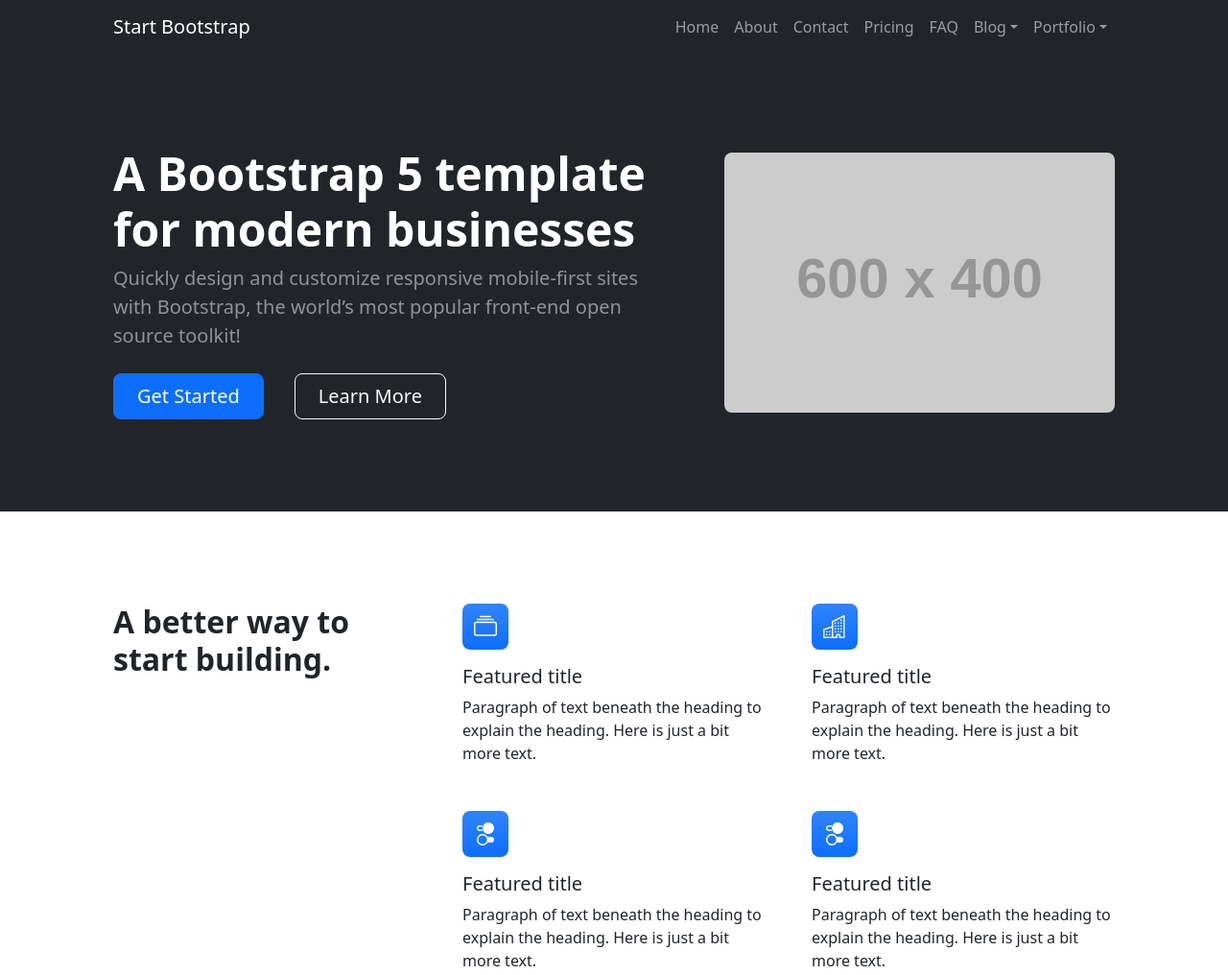
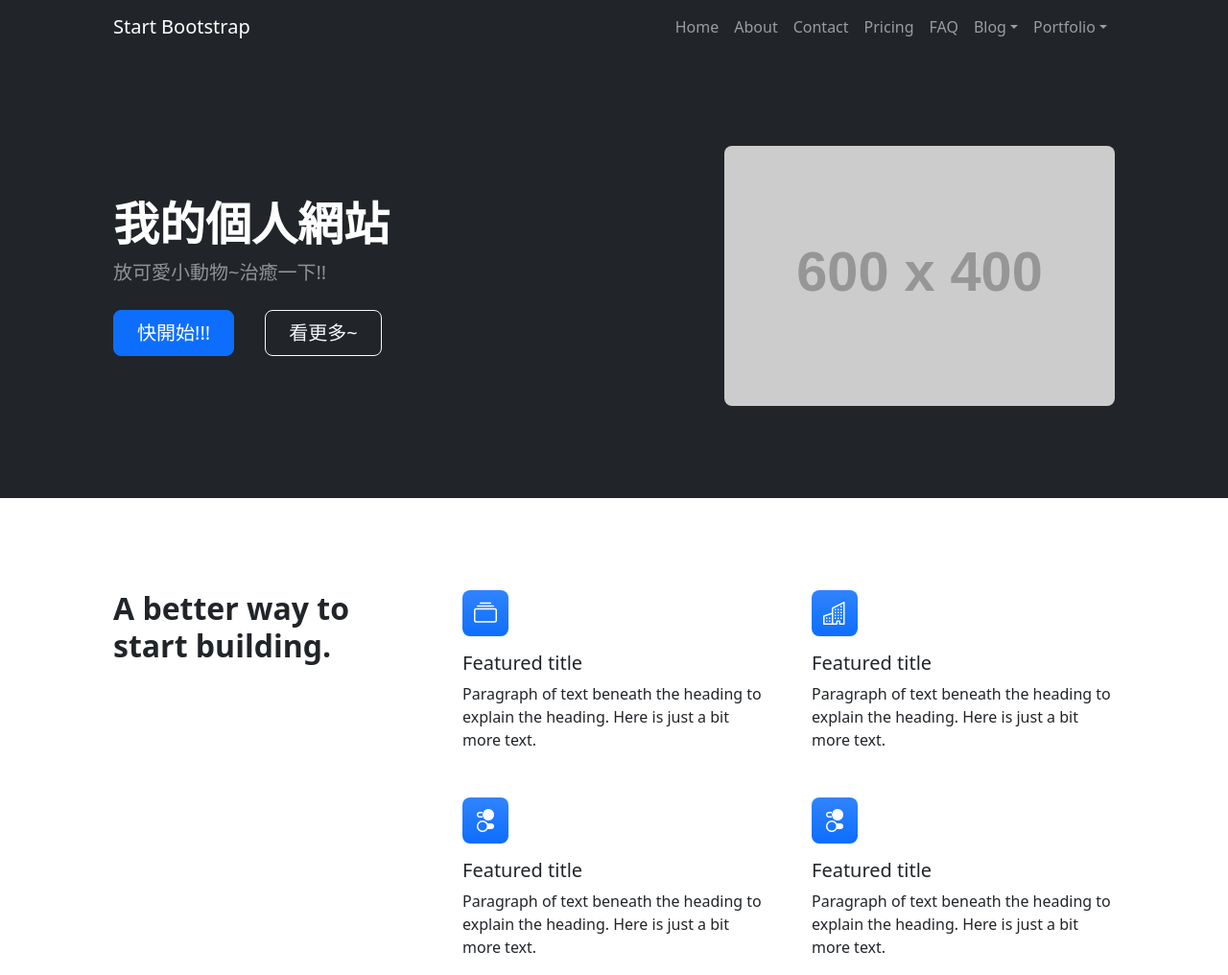
Before and after one commit to Tsukiyooo/my-website, a plain HTML site: page index.html in a window 1280 px wide. Shown: the top 1016 px of the page at 96% size. Drawn offline with nearby package versions, Linux system fonts and the light colour scheme; placeholder pictures from the web are drawn by us.

Commit message:
change title word

```diff
--- a/index.html
+++ b/index.html
@@ -51,11 +51,11 @@
                     <div class="row gx-5 align-items-center justify-content-center">
                         <div class="col-lg-8 col-xl-7 col-xxl-6">
                             <div class="my-5 text-center text-xl-start">
-                                <h1 class="display-5 fw-bolder text-white mb-2">A Bootstrap 5 template for modern businesses</h1>
-                                <p class="lead fw-normal text-white-50 mb-4">Quickly design and customize responsive mobile-first sites with Bootstrap, the world’s most popular front-end open source toolkit!</p>
+                                <h1 class="display-5 fw-bolder text-white mb-2">我的個人網站</h1>
+                                <p class="lead fw-normal text-white-50 mb-4">放可愛小動物~治癒一下!!</p>
                                 <div class="d-grid gap-3 d-sm-flex justify-content-sm-center justify-content-xl-start">
-                                    <a class="btn btn-primary btn-lg px-4 me-sm-3" href="#features">Get Started</a>
-                                    <a class="btn btn-outline-light btn-lg px-4" href="#!">Learn More</a>
+                                    <a class="btn btn-primary btn-lg px-4 me-sm-3" href="#features">快開始!!!</a>
+                                    <a class="btn btn-outline-light btn-lg px-4" href="#!">看更多~</a>
                                 </div>
                             </div>
                         </div>
```
